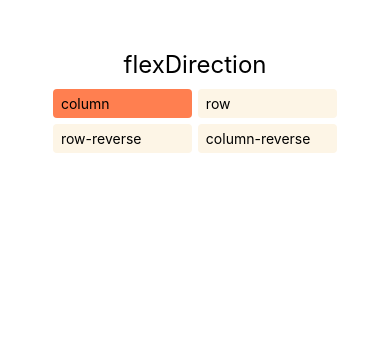
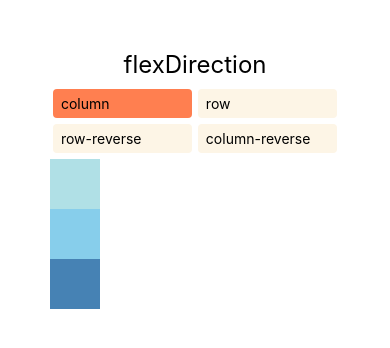
Before and after one commit to dumpserver/ReactNativeEssentials, a React Native app: screen / in a window 390 px wide. Shown: the top 348 px of the page. Built offline with nearby package versions, Linux system fonts and the light colour scheme.

Commit message:
Include Flex Direction Views

```diff
--- a/components/DirectionLayout.tsx
+++ b/components/DirectionLayout.tsx
@@ -7,6 +7,7 @@ type BlockInfo = {
   // flexDirection: String
   selectedValue: String
   setSelectedValue: Function
+  children: any
 }
 
 const DirectionLayout = () => {
@@ -19,7 +20,9 @@ const DirectionLayout = () => {
       selectedValue={flexDirection}
       setSelectedValue={setFlexDirection}
     >
-
+      <View style={[styles.box, {backgroundColor: "powderblue"}]}/>
+      <View style={[styles.box, {backgroundColor: "skyblue"}]}/>
+      <View style={[styles.box, {backgroundColor: "steelblue"}]}/>
 
     </PreviewLayout>
   )
@@ -27,7 +30,7 @@ const DirectionLayout = () => {
 }
 
 const PreviewLayout: React.FC<BlockInfo> = ({
-  label, values, selectedValue, setSelectedValue
+  label, values, selectedValue, setSelectedValue, children
 }) => (
   <View style={{padding: 10, flex: 1}}>
     <Text style={styles.label}>{label}</Text>
@@ -45,11 +48,21 @@ const PreviewLayout: React.FC<BlockInfo> = ({
 
         </TouchableOpacity>
       ))}
+
+      <View style={[{ [label]: selectedValue}]}>
+        {children}
+      </View>
+
     </View>
   </View>
 )
 
 const styles = StyleSheet.create({
+  container: {
+    flex: 1,
+    marginTop: 8,
+    backgroundColor: "aliceblue",
+  },
   label: {
     textAlign: "center",
     marginBottom: 10,
@@ -78,6 +91,7 @@ const styles = StyleSheet.create({
     width: 50,
     height: 50,
   },
+
 })
 
 export default DirectionLayout
```
Lines whose indentation alone changed are shown as unchanged.
